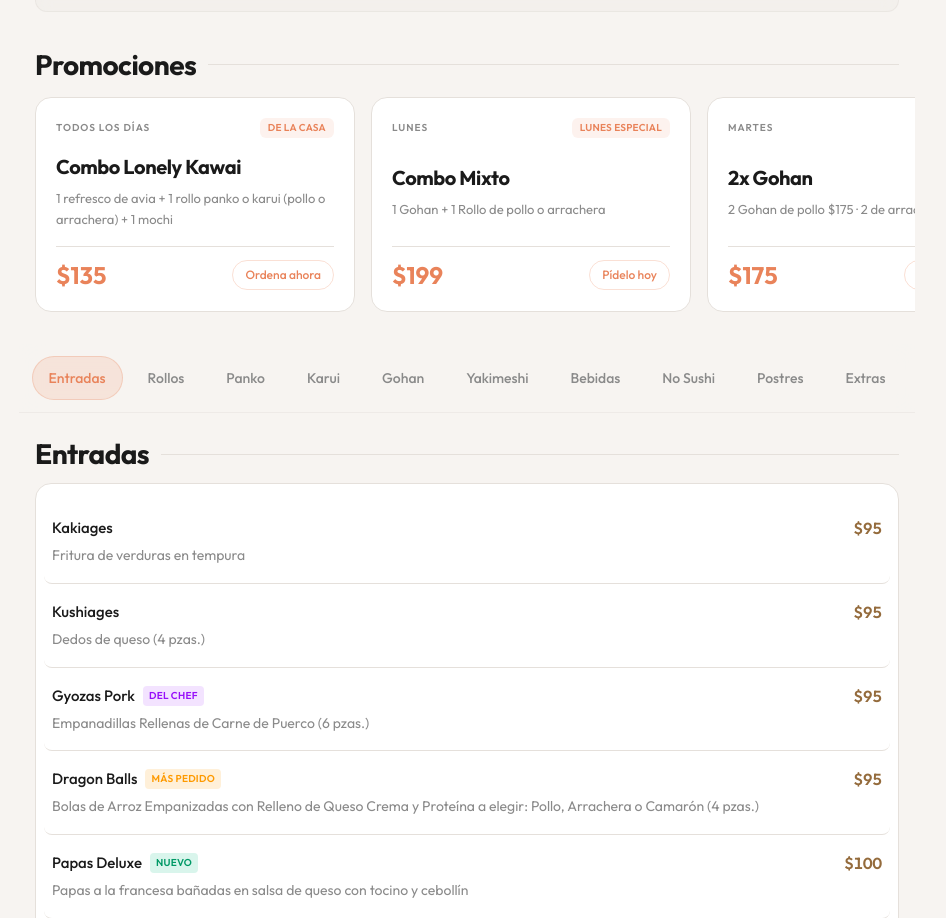
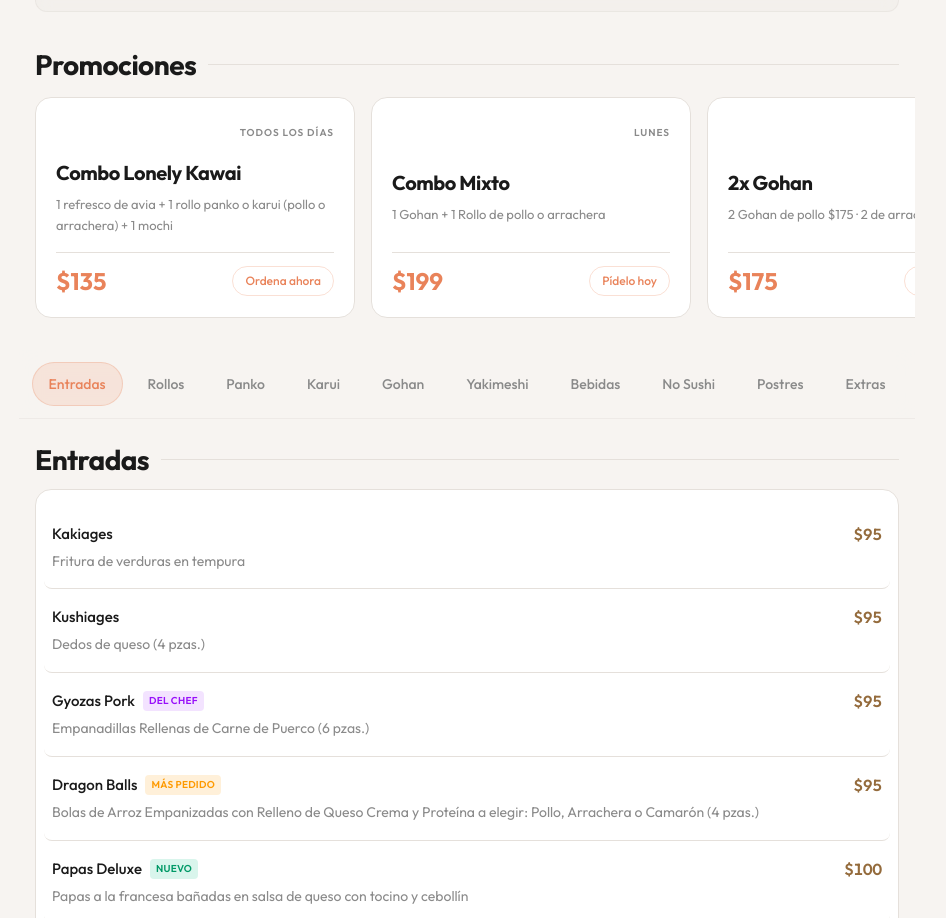
Before and after one commit to VictorLavalle/Panko-Sushi, a Next.js app: page / in a window 1280 px wide. Shown: the part 1167-2085 px from the top of the page, without its empty margins (173-1119 px from the left). Built offline with nearby package versions, Linux system fonts and the light colour scheme.

Commit message:
polish: simplify promo cards, remove badges, align day top-right

```diff
--- a/src/components/PromotionCard.tsx
+++ b/src/components/PromotionCard.tsx
@@ -13,14 +13,11 @@ export function PromotionCard({ promo }: Readonly<{ promo: Promotion }>) {
   const badge = locale === "en" ? promo.badgeEn : promo.badge;
 
   return (
-    <article className="relative min-w-[270px] w-[80vw] max-w-[320px] flex-shrink-0 snap-center rounded-2xl p-5 flex flex-col justify-between gap-4 transition-all duration-200 hover:-translate-y-0.5 hover:shadow-md hover:shadow-black/5 bg-[var(--color-bg-card)] border border-[var(--color-border)]">
-      {/* Top row: day + badge */}
-      <div className="flex items-center justify-between">
+    <article className="relative min-w-[270px] w-[80vw] max-w-[320px] flex-shrink-0 snap-center rounded-2xl p-5 flex flex-col justify-between gap-4 transition-all duration-200 hover:border-[var(--color-text-muted)] bg-[var(--color-bg-card)] border border-[var(--color-border)]">
+      {/* Day */}
+      <div className="text-right">
         <span className="text-[10px] font-semibold uppercase tracking-widest text-[var(--color-text-muted)]">
           {day}
-        </span>
-        <span className={`text-[10px] font-semibold uppercase tracking-wide px-2 py-0.5 rounded-md ${promo.badgeColor}`}>
-          {badge}
         </span>
       </div>
 
```
